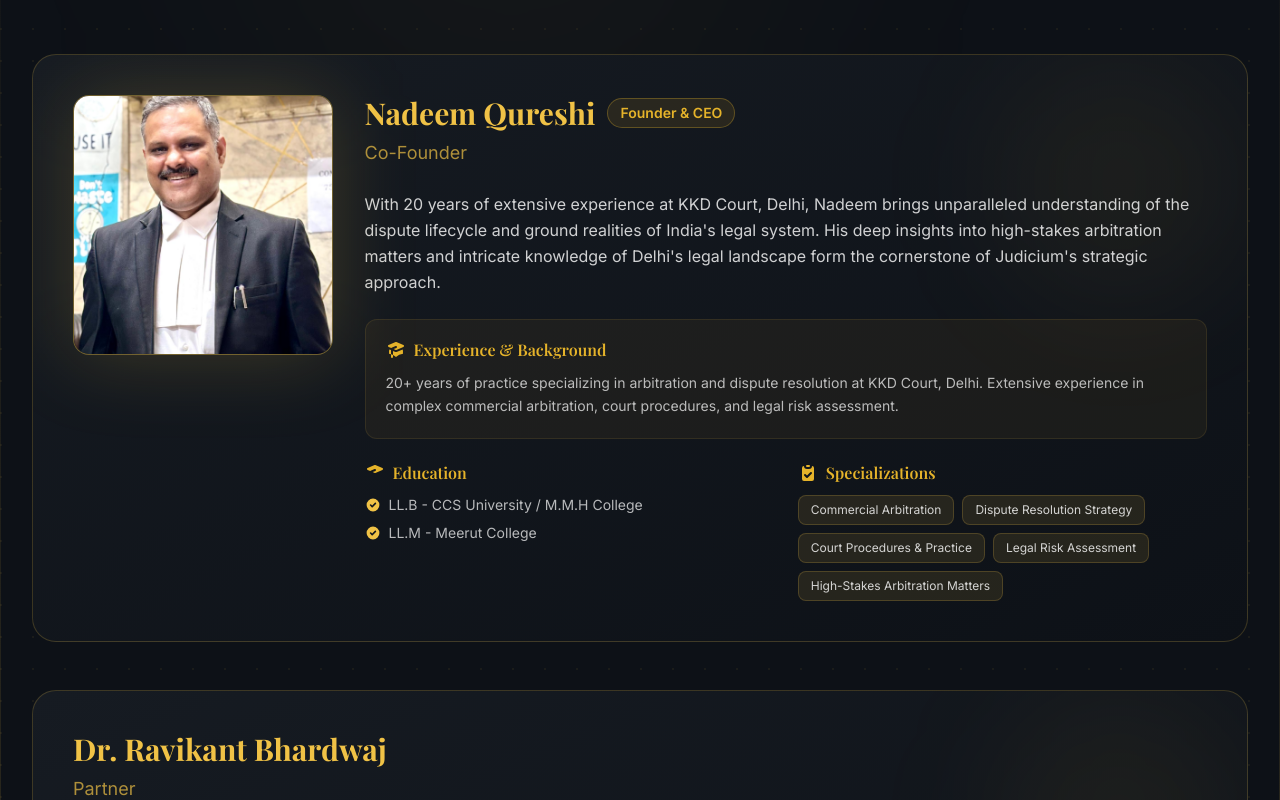
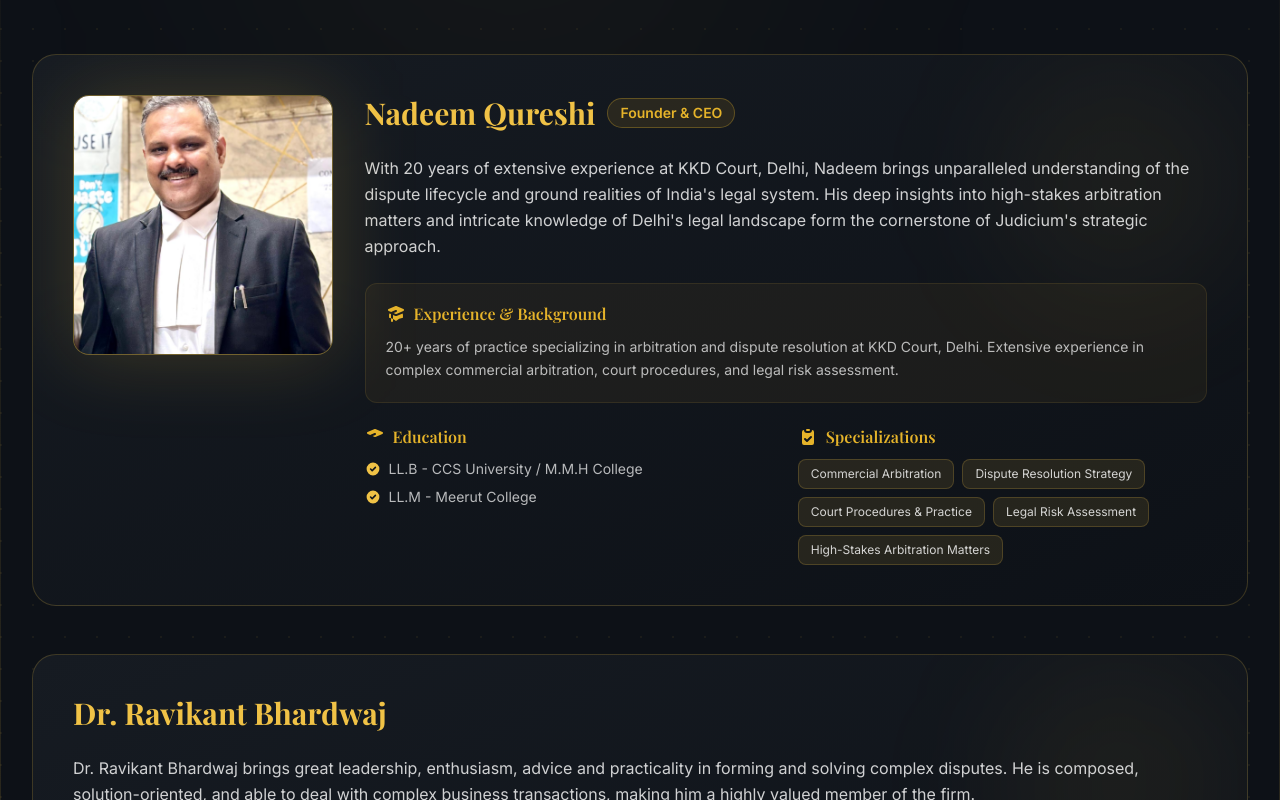
Before and after one commit to SurajCodes-lab/judicium_aribitration, a Next.js app: page /about in a window 1280 px wide. Shown: the part 2640-3440 px from the top of the page. Built offline with nearby package versions, Linux system fonts and the light colour scheme.

Commit message:
Remove role display for team members and clear image path for Pankaj Kumar in About page.

```diff
--- a/src/app/about/page.tsx
+++ b/src/app/about/page.tsx
@@ -317,7 +317,6 @@ export default function AboutPage() {
                             </span>
                           )}
                         </div>
-                        <p className="text-gold-primary/70 text-lg">{member.role}</p>
                       </div>
 
                       {/* Bio */}
--- a/src/components/AboutPageContent.tsx
+++ b/src/components/AboutPageContent.tsx
@@ -272,7 +272,6 @@ export default function AboutPageContent() {
                             {member.title}
                           </span>
                         </div>
-                        <p className="text-gold-primary/70 text-lg">{member.role}</p>
                       </div>
 
                       <p className="text-foreground/80 leading-relaxed text-base">
--- a/src/data/teamMembers.ts
+++ b/src/data/teamMembers.ts
@@ -148,7 +148,7 @@ export const teamMembers: TeamMember[] = [
     name: "Pankaj Kumar",
     title: "Advocate",
     role: "Associate",
-    image: "/PankajKumar.jpeg",
+    image: "",
     bio: "Advocate Pankaj Kumar is a dedicated and emerging legal counsel practicing at the Delhi High Court. With a focused track record in litigation and commercial disputes, he possesses the procedural acumen and substantive knowledge required to serve effectively on arbitration panels.",
     experience: "Practice before the Delhi High Court with focused expertise in litigation and commercial disputes. Experienced in arbitration proceedings and possesses strong procedural knowledge for effective representation on arbitration panels.",
     education: [
```
